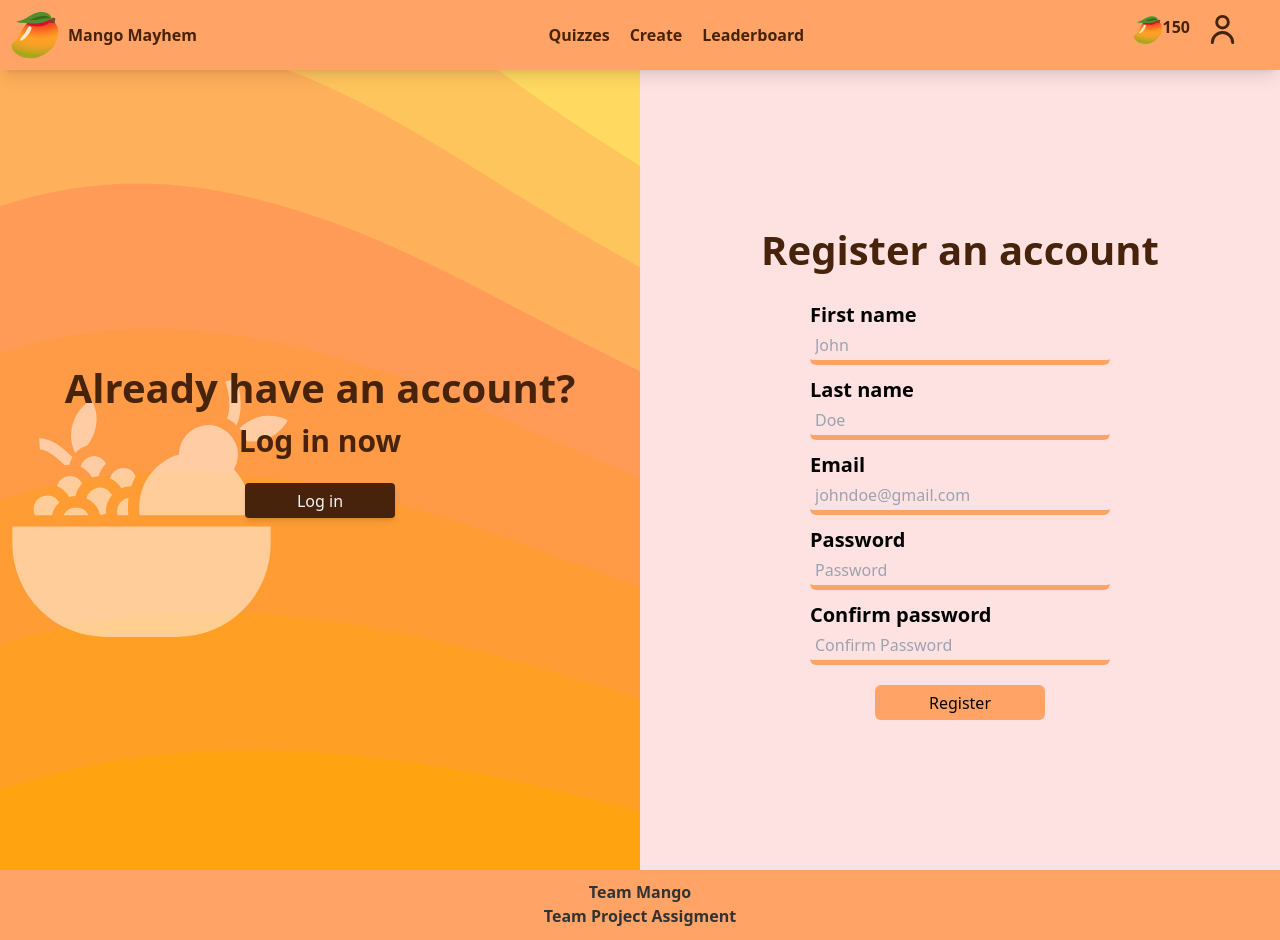
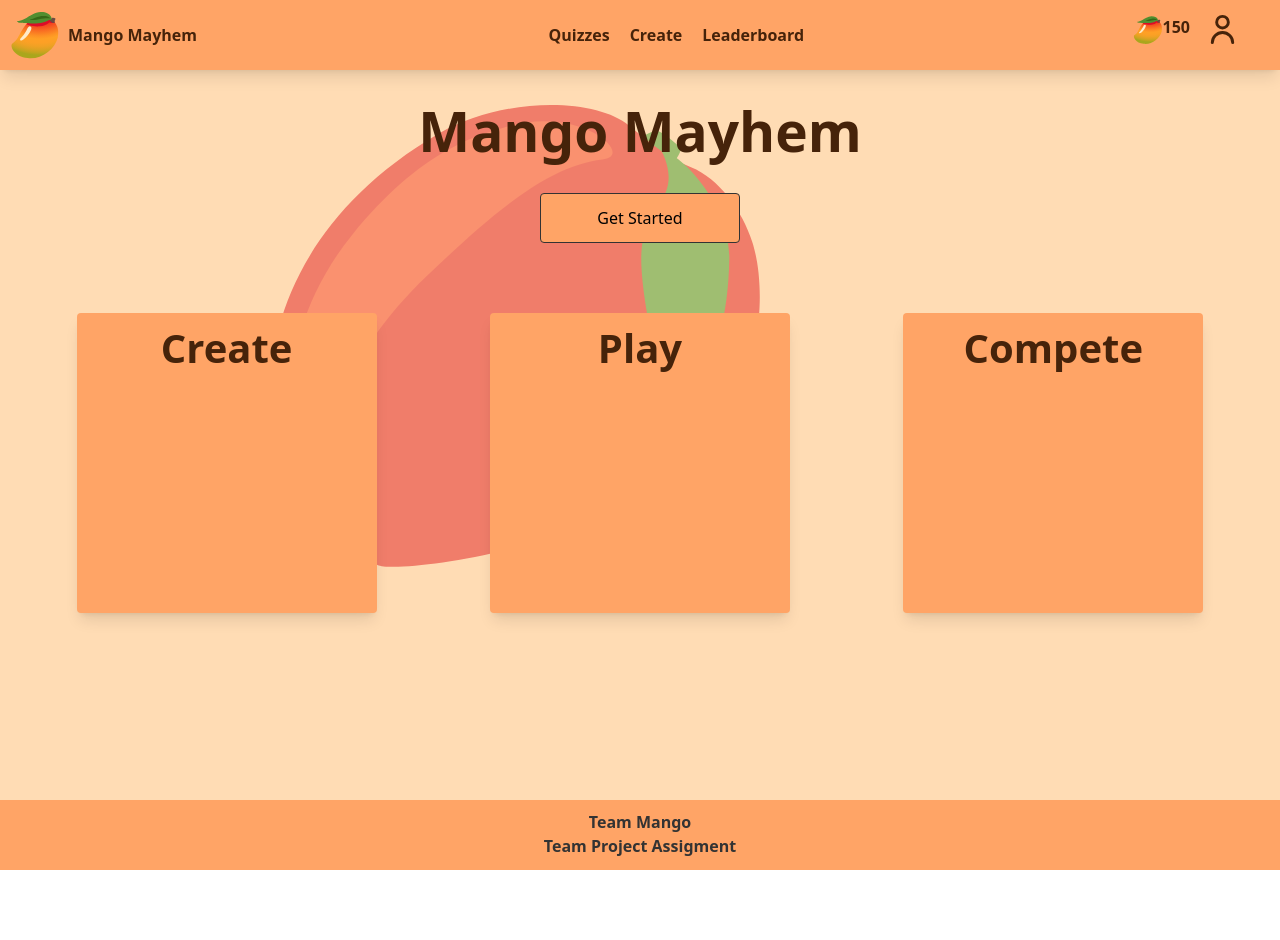
Before and after one commit to Kroplewski-M/MangoMahem, a React (Vite) app: page / in a window 1280 px wide. After the commit the page ends 870 px from the top, so only its background shows below. Built offline with nearby package versions, Linux system fonts and the light colour scheme.

Commit message:
added react router

```diff
--- a/package.json
+++ b/package.json
@@ -11,7 +11,8 @@
   },
   "dependencies": {
     "react": "^18.2.0",
-    "react-dom": "^18.2.0"
+    "react-dom": "^18.2.0",
+    "react-router-dom": "^6.22.0"
   },
   "devDependencies": {
     "@types/react": "^18.2.43",
--- a/src/App.tsx
+++ b/src/App.tsx
@@ -1,3 +1,4 @@
+import { Route, Routes } from "react-router-dom";
 import { Footer } from "./components/Footer";
 import { Nav } from "./components/Nav";
 import { Home } from "./pages/Home";
@@ -9,9 +10,11 @@ function App() {
     <div>
       <section className="min-h-[100vh] bg-mainBg">
         <Nav />
-        {/* <Home /> */}
-        <Register />
-        {/* <Login /> */}
+        <Routes>
+          <Route path="/" element={<Home />} />
+          <Route path="/login" element={<Login />} />
+          <Route path="/register" element={<Register />} />
+        </Routes>
       </section>
       <Footer />
     </div>
--- a/src/components/Nav.tsx
+++ b/src/components/Nav.tsx
@@ -2,11 +2,13 @@ import { useEffect, useState } from "react";
 import { LogoSVG } from "../assets/SVG/LogoSVG";
 import { UserSvg } from "../assets/SVG/UserSVG";
 import { MenuSVG } from "../assets/SVG/MenuSVG";
+import { useNavigate } from "react-router-dom";
 
 export const Nav = () => {
   const [openNav, setOpenNav] = useState(false);
   const [windowSize, setWindowSize] = useState<number>(getWindowSize());
   const mobileLimit: number = 768;
+  const navigate = useNavigate();
 
   function getWindowSize() {
     const innerWidth: number = window.innerWidth;
@@ -36,7 +38,9 @@ export const Nav = () => {
     <nav className={`w-[100vw] h-[70px] bg-secondary duration-200 ease-linear flex relative z-[100] sticky top-0 shadow-lg`}>
       <div className="self-center flex pl-[10px] hover:cursor-pointer">
         <LogoSVG width={50} height={50} />
-        <p className="font-bold self-center pl-2 text-PrimaryText">Mango Mayhem</p>
+        <p className="font-bold self-center pl-2 text-PrimaryText" onClick={() => navigate("/")}>
+          Mango Mayhem
+        </p>
       </div>
       <div className={`flex-row ${openNav ? "fixed top-0 right-0 bg-secondary w-[90%] h-[100vh] text-center pt-10 animate-SlideIn" : "hidden"} md:inline-flex self-center w-[380px] mx-auto`}>
         <div className="absolute right-5 top-5 hover:cursor-pointer md:hidden" onClick={() => setOpenNav(false)}>
--- a/src/main.tsx
+++ b/src/main.tsx
@@ -1,10 +1,13 @@
-import React from 'react'
-import ReactDOM from 'react-dom/client'
-import App from './App.tsx'
-import './index.css'
+import React from "react";
+import ReactDOM from "react-dom/client";
+import App from "./App.tsx";
+import "./index.css";
+import { BrowserRouter } from "react-router-dom";
 
-ReactDOM.createRoot(document.getElementById('root')!).render(
+ReactDOM.createRoot(document.getElementById("root")!).render(
   <React.StrictMode>
-    <App />
-  </React.StrictMode>,
-)
+    <BrowserRouter>
+      <App />
+    </BrowserRouter>
+  </React.StrictMode>
+);
--- a/src/pages/Home.tsx
+++ b/src/pages/Home.tsx
@@ -1,6 +1,8 @@
 import { MangoSVG } from "../assets/SVG/MangoSVG";
+import { useNavigate } from "react-router-dom";
 
 export const Home = () => {
+  const navigate = useNavigate();
   return (
     <section>
       <div className="absolute md:right-[40vw] right-[10vw] opacity-[0.7]">
@@ -9,7 +11,9 @@ export const Home = () => {
       <div className="relative z-50 mt-5">
         <h1 className="text-[40px] md:text-[55px] text-center font-bold text-PrimaryText">Mango Mayhem</h1>
         <div className="w-[200px] h-[50px] mx-auto mt-5">
-          <button className="w-[100%] h-[100%] border border-[#333333] bg-secondary hover:bg-secondary/70 rounded">Get Started</button>
+          <button className="w-[100%] h-[100%] border border-[#333333] bg-secondary hover:bg-secondary/70 rounded" onClick={() => navigate("/register")}>
+            Get Started
+          </button>
         </div>
         <div className="flex px-5 mt-[70px] md:justify-around flex-col md:flex-row space-y-4 md:space-y-0">
           <div className="w-[300px] h-[300px] bg-secondary rounded shadow-lg mx-auto md:mx-0">
--- a/src/pages/Login.tsx
+++ b/src/pages/Login.tsx
@@ -1,6 +1,8 @@
 import { FruitBowlSVG } from "../assets/SVG/FruitBowlSVG";
+import { useNavigate } from "react-router-dom";
+export const Login = () => {
+  const navigate = useNavigate();
 
-export const Login = () => {
   return (
     <section className="w-[100vw] min-h-[100vh] flex flex-col flex-col-reverse md:flex-row md:flex-row-reverse">
       <div className="md:w-[50%] w-[100%] h-[100vh] flex relative svgBg">
@@ -11,7 +13,9 @@ export const Login = () => {
           <p className="text-[40px] font-bold text-PrimaryText z-[50]">Don't have an account?</p>
           <p className="text-[30px] font-bold text-PrimaryText z-[50]">Register now</p>
           <div className="mx-auto w-[150px] h-[35px] mt-5 z-[50]">
-            <button className="w-[100%] h-[100%] bg-PrimaryText hover:font-bold rounded shadow-md text-gray-100">Register</button>
+            <button className="w-[100%] h-[100%] bg-PrimaryText hover:font-bold rounded shadow-md text-gray-100" onClick={() => navigate("/register")}>
+              Register
+            </button>
           </div>
         </div>
       </div>
@@ -20,12 +24,26 @@ export const Login = () => {
           <p className="text-[40px] font-bold text-PrimaryText z-[50] text-center mb-5">Login</p>
           <form action="" className="w-[300px] mx-auto ">
             <div className="mt-[10px]">
-              <label htmlFor="email" className="text-[20px] font-bold">Email</label>
-              <input type="email" name="email" className="w-[300px] h-[35px] rounded-md mx-auto pl-[5px] border-b-[5px] border-b-secondary bg-transparent focus:outline-none" placeholder="johndoe@gmail.com" />
+              <label htmlFor="email" className="text-[20px] font-bold">
+                Email
+              </label>
+              <input
+                type="email"
+                name="email"
+                className="w-[300px] h-[35px] rounded-md mx-auto pl-[5px] border-b-[5px] border-b-secondary bg-transparent focus:outline-none"
+                placeholder="johndoe@gmail.com"
+              />
             </div>
             <div className="mt-[10px]">
-              <label htmlFor="password" className="text-[20px] font-bold">Password</label>
-              <input type="password" name="password" className="w-[300px] h-[35px] rounded-md mx-auto pl-[5px] border-b-[5px] border-b-secondary bg-transparent focus:outline-none" placeholder="Password"/>
+              <label htmlFor="password" className="text-[20px] font-bold">
+                Password
+              </label>
+              <input
+                type="password"
+                name="password"
+                className="w-[300px] h-[35px] rounded-md mx-auto pl-[5px] border-b-[5px] border-b-secondary bg-transparent focus:outline-none"
+                placeholder="Password"
+              />
             </div>
             <div className="w-[170px] h-[35px] mx-auto mt-5">
               <button className="w-[100%] h-[100%] bg-secondary rounded-md hover:font-bold">Login</button>
--- a/src/pages/Register.tsx
+++ b/src/pages/Register.tsx
@@ -1,6 +1,7 @@
 import { FruitBowlSVG } from "../assets/SVG/FruitBowlSVG";
-
+import { useNavigate } from "react-router-dom";
 export const Register = () => {
+  const navigate = useNavigate();
   return (
     <section className="w-[100vw] min-h-[100vh] flex flex-col flex-col-reverse md:flex-row">
       <div className="md:w-[50%] w-[100%] h-[100vh] flex relative svgBg">
@@ -11,7 +12,9 @@ export const Register = () => {
           <p className="text-[40px] font-bold text-PrimaryText z-[50]">Already have an account?</p>
           <p className="text-[30px] font-bold text-PrimaryText z-[50]">Log in now</p>
           <div className="mx-auto w-[150px] h-[35px] mt-5 z-[50]">
-            <button className="w-[100%] h-[100%] bg-PrimaryText hover:font-bold rounded shadow-md text-gray-100">Log in</button>
+            <button className="w-[100%] h-[100%] bg-PrimaryText hover:font-bold rounded shadow-md text-gray-100" onClick={() => navigate("/login")}>
+              Log in
+            </button>
           </div>
         </div>
       </div>
@@ -20,24 +23,49 @@ export const Register = () => {
           <p className="text-[40px] font-bold text-PrimaryText z-[50] text-center mb-5">Register an account</p>
           <form action="" className="w-[300px] mx-auto ">
             <div className="flex flex-col ">
-              <label htmlFor="firstname" className="text-[20px] font-bold">First name</label>
+              <label htmlFor="firstname" className="text-[20px] font-bold">
+                First name
+              </label>
               <input type="text" name="firstname" className="w-[300px] h-[35px] rounded-md mx-auto pl-[5px] border-b-[5px] border-b-secondary bg-transparent focus:outline-none" placeholder="John" />
             </div>
             <div className="mt-[10px]">
-              <label htmlFor="lastname" className="text-[20px] font-bold">Last name</label>
+              <label htmlFor="lastname" className="text-[20px] font-bold">
+                Last name
+              </label>
               <input type="text" name="lastname" className="w-[300px] h-[35px] rounded-md mx-auto pl-[5px] border-b-[5px] border-b-secondary bg-transparent focus:outline-none" placeholder="Doe" />
             </div>
             <div className="mt-[10px]">
-              <label htmlFor="email" className="text-[20px] font-bold">Email</label>
-              <input type="email" name="email" className="w-[300px] h-[35px] rounded-md mx-auto pl-[5px] border-b-[5px] border-b-secondary bg-transparent focus:outline-none" placeholder="johndoe@gmail.com" />
+              <label htmlFor="email" className="text-[20px] font-bold">
+                Email
+              </label>
+              <input
+                type="email"
+                name="email"
+                className="w-[300px] h-[35px] rounded-md mx-auto pl-[5px] border-b-[5px] border-b-secondary bg-transparent focus:outline-none"
+                placeholder="johndoe@gmail.com"
+              />
             </div>
             <div className="mt-[10px]">
-              <label htmlFor="password" className="text-[20px] font-bold">Password</label>
-              <input type="password" name="password" className="w-[300px] h-[35px] rounded-md mx-auto pl-[5px] border-b-[5px] border-b-secondary bg-transparent focus:outline-none" placeholder="Password"/>
+              <label htmlFor="password" className="text-[20px] font-bold">
+                Password
+              </label>
+              <input
+                type="password"
+                name="password"
+                className="w-[300px] h-[35px] rounded-md mx-auto pl-[5px] border-b-[5px] border-b-secondary bg-transparent focus:outline-none"
+                placeholder="Password"
+              />
             </div>
             <div className="mt-[10px]">
-              <label htmlFor="passwordConf" className="text-[20px] font-bold">Confirm password</label>
-              <input type="text" name="passwordConf" className="w-[300px] h-[35px] rounded-md mx-auto pl-[5px] border-b-[5px] border-b-secondary bg-transparent focus:outline-none" placeholder="Confirm Password"/>
+              <label htmlFor="passwordConf" className="text-[20px] font-bold">
+                Confirm password
+              </label>
+              <input
+                type="text"
+                name="passwordConf"
+                className="w-[300px] h-[35px] rounded-md mx-auto pl-[5px] border-b-[5px] border-b-secondary bg-transparent focus:outline-none"
+                placeholder="Confirm Password"
+              />
             </div>
             <div className="w-[170px] h-[35px] mx-auto mt-5">
               <button className="w-[100%] h-[100%] bg-secondary rounded-md hover:font-bold">Register</button>
```
Also changed, not shown: 1 other file (tests, documents, lock files or other folders).
